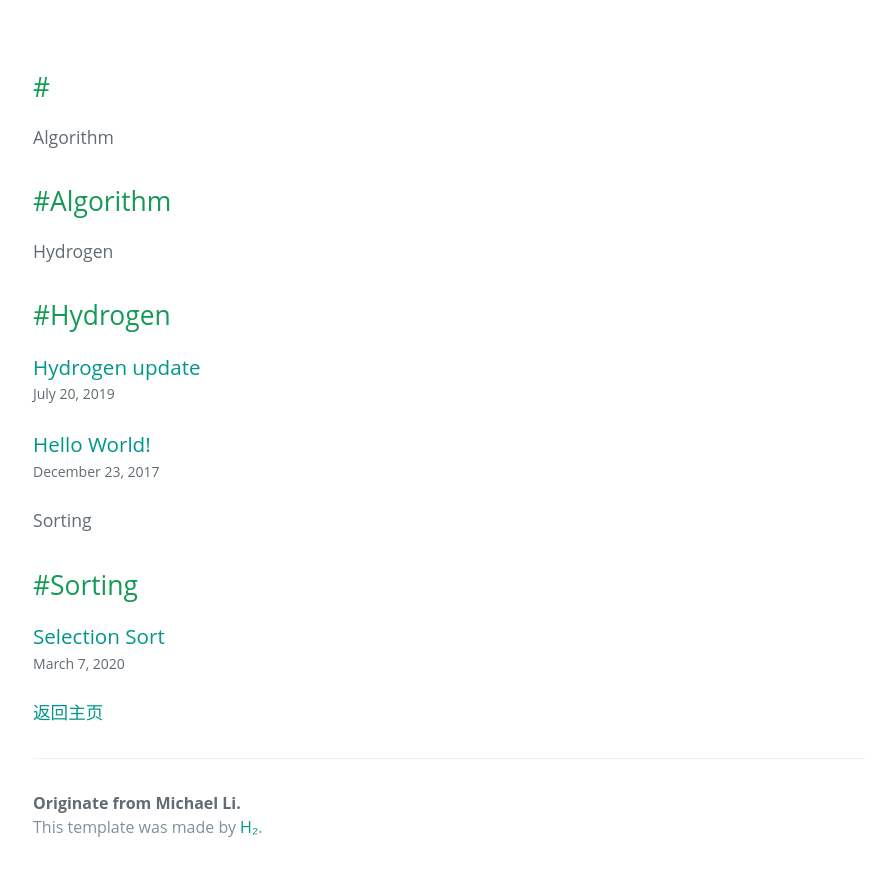
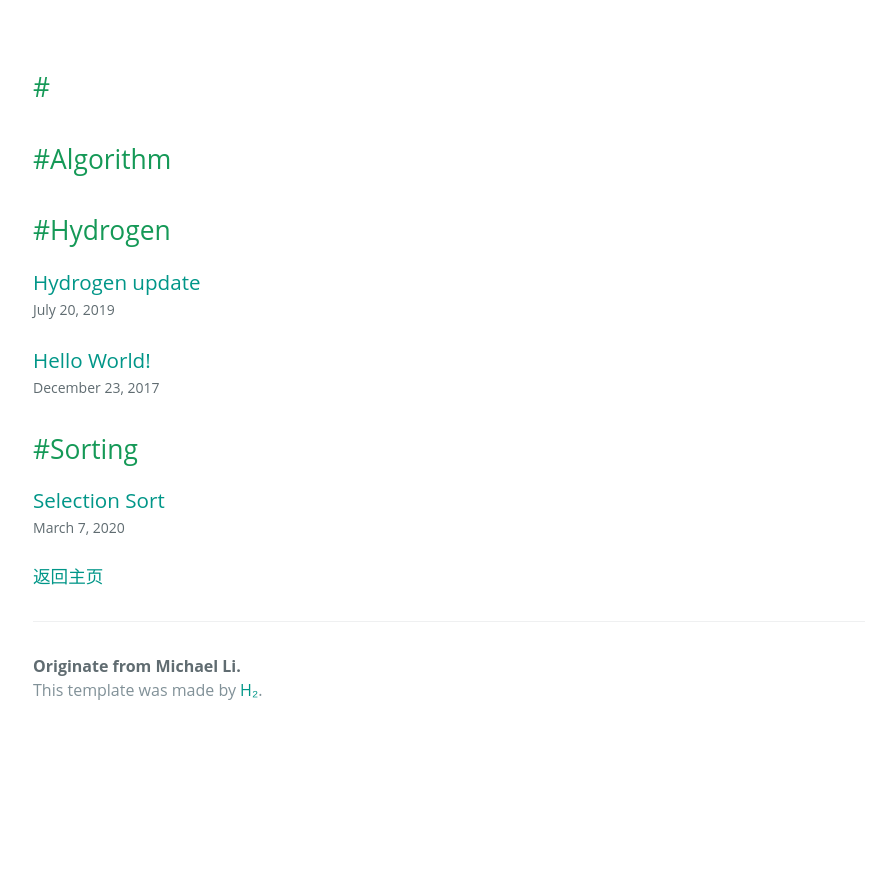
Before and after one commit to zl323/zl323.github.io, a Jekyll site: the page built from pages/Algorithms.md, in a window 1280 px wide and 1213 px high. Shown: the part 326-1202 px from the top of the window, without its empty margins (191-1087 px from the left). Built offline with Jekyll 4.4.1, drawn with Linux system fonts in a browser that asks for light colours; some web fonts are replaced.

Commit message:
test tags

```diff
--- a/pages/Algorithms.md
+++ b/pages/Algorithms.md
@@ -9,7 +9,6 @@ title: Algorithmss
 
   <!-- 遍历所有有标签的文章并列出标题 -->
 {% for item in tag_words %}
-    {{item}}
     {% if item == blank %}
       {% continue %}
     {% endif %}
```
